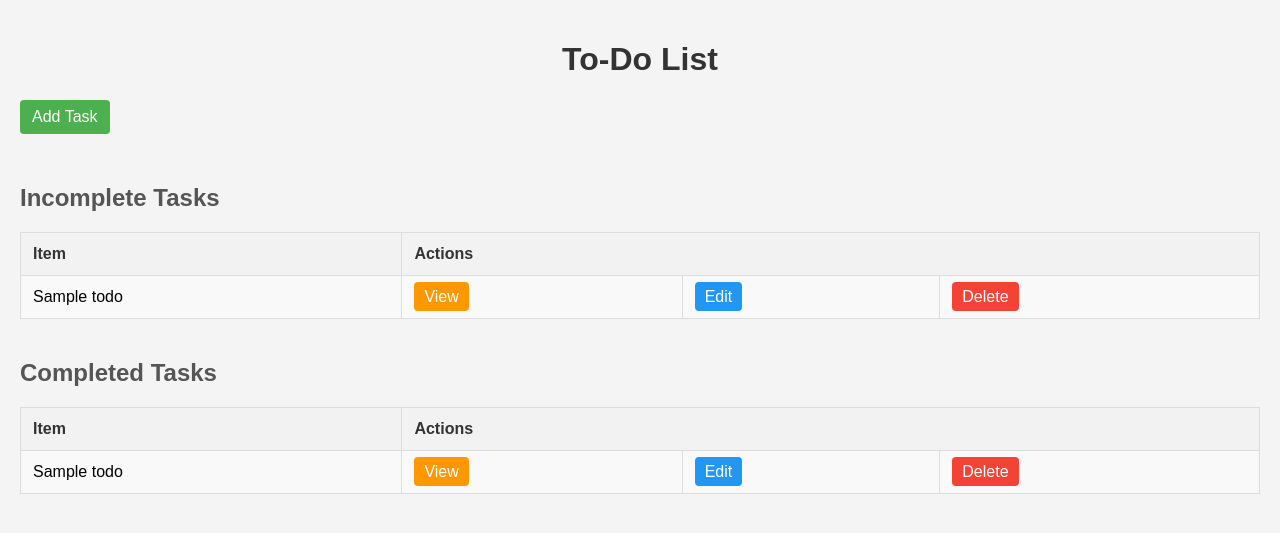
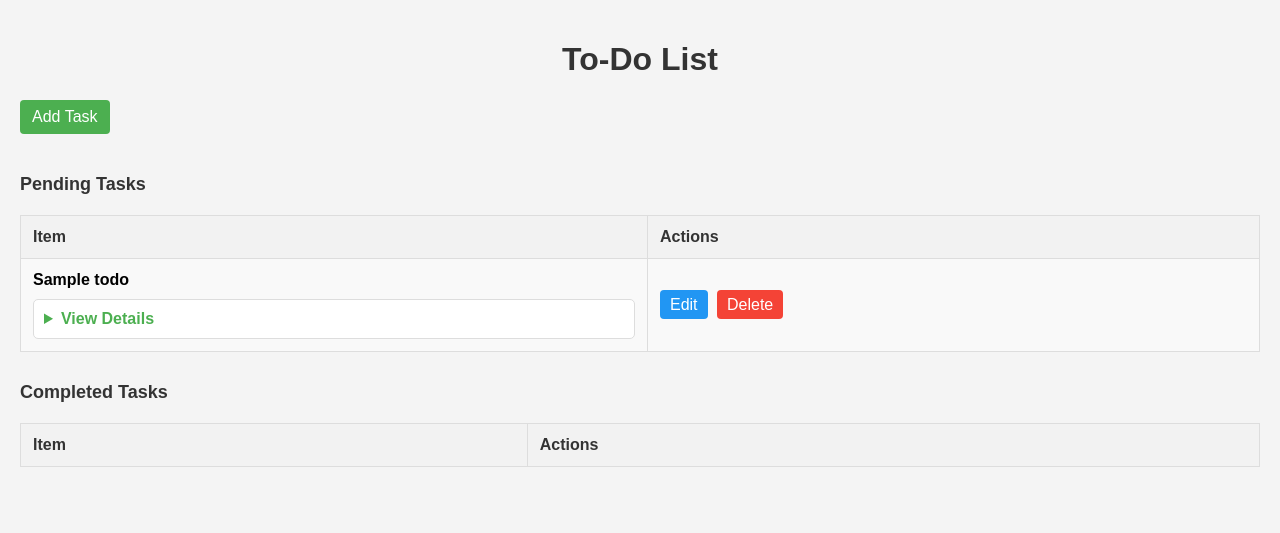
Before and after one commit to Bobbsterperson/TODO, a Django app: template TODOapp/templates/TODOapp/todo_list.html in a window 1280 px wide. Shown: the top 533 px of the page. Run offline with Django 3.2, Linux system fonts and the light colour scheme; the template is opened without the code that fills it: most values are stand-ins (such as "Sample title", 1, 10 or a date in 2020); lists and menus that the app fills with data are empty.

Commit message:
view detail is a dropdown instead of button

```diff
--- a/TODOapp/templates/TODOapp/todo_list.html
+++ b/TODOapp/templates/TODOapp/todo_list.html
@@ -71,10 +71,6 @@
             background-color: #f44336;
         }
 
-        td a.view {
-            background-color: #ff9800;
-        }
-
         .add-task {
             background-color: #4CAF50;
             margin-bottom: 10px;
@@ -87,9 +83,29 @@
             color: #999;
         }
 
-        .section-title {
-            margin-top: 40px;
-            color: #555;
+        details {
+            margin-top: 10px;
+            background-color: #fff;
+            padding: 10px;
+            border-radius: 5px;
+            border: 1px solid #ddd;
+        }
+
+        summary {
+            cursor: pointer;
+            font-weight: bold;
+            color: #4CAF50;
+        }
+
+        .details-content {
+            margin-top: 10px;
+            color: #666;
+        }
+
+        .section-header {
+            margin-top: 30px;
+            font-size: 18px;
+            color: #333;
         }
     </style>
 </head>
@@ -98,44 +114,70 @@
     <h1>To-Do List</h1>
     <a href="{% url 'task-create' %}" class="add-task">Add Task</a>
 
-    <!-- Incomplete Tasks -->
-    <h2 class="section-title">Incomplete Tasks</h2>
+    <!-- Not Completed Tasks Section -->
+    <h2 class="section-header">Pending Tasks</h2>
     <table>
         <tr>
             <th>Item</th>
-            <th colspan="3">Actions</th>
+            <th>Actions</th>
         </tr>
-        {% for TODO in incomplete_tasks %}
+        {% for TODO in todos %}
+        {% if not TODO.completed %}
         <tr>
-            <td>{{ TODO.title }}</td>
-            <td><a href="{% url 'task_detail' TODO.id %}" class="view">View</a></td>
-            <td><a href="{% url 'task-update' TODO.id %}" class="edit">Edit</a></td>
-            <td><a href="{% url 'task_confirm_delete' TODO.id %}" class="delete">Delete</a></td>
+            <td>
+                <strong>{{ TODO.title }}</strong>
+                <details>
+                    <summary>View Details</summary>
+                    <div class="details-content">
+                        <p><strong>Date:</strong> {{ TODO.created_at|date:"F j, Y, g:i a" }}</p>
+                        <p><strong>Notes:</strong> {{ TODO.Notes }}</p>
+                        <p><strong>Category:</strong> {{ TODO.category }}</p>
+                    </div>
+                </details>
+            </td>
+            <td>
+                <a href="{% url 'task-update' TODO.id %}" class="edit">Edit</a>
+                <a href="{% url 'task_confirm_delete' TODO.id %}" class="delete">Delete</a>
+            </td>
         </tr>
+        {% endif %}
         {% empty %}
         <tr>
-            <td colspan="4" class="no-items">No incomplete tasks</td>
+            <td colspan="2" class="no-items">No items in the list</td>
         </tr>
         {% endfor %}
     </table>
 
-    <!-- Completed Tasks -->
-    <h2 class="section-title">Completed Tasks</h2>
+    <!-- Completed Tasks Section -->
+    <h2 class="section-header">Completed Tasks</h2>
     <table>
         <tr>
             <th>Item</th>
-            <th colspan="3">Actions</th>
+            <th>Actions</th>
         </tr>
-        {% for TODO in completed_tasks %}
+        {% for TODO in todos %}
+        {% if TODO.completed %}
         <tr>
-            <td>{{ TODO.title }}</td>
-            <td><a href="{% url 'task_detail' TODO.id %}" class="view">View</a></td>
-            <td><a href="{% url 'task-update' TODO.id %}" class="edit">Edit</a></td>
-            <td><a href="{% url 'task_confirm_delete' TODO.id %}" class="delete">Delete</a></td>
+            <td>
+                <strong>{{ TODO.title }}</strong>
+                <details>
+                    <summary>View Details</summary>
+                    <div class="details-content">
+                        <p><strong>Date:</strong> {{ TODO.created_at|date:"F j, Y, g:i a" }}</p>
+                        <p><strong>Notes:</strong> {{ TODO.Notes }}</p>
+                        <p><strong>Category:</strong> {{ TODO.category }}</p>
+                    </div>
+                </details>
+            </td>
+            <td>
+                <a href="{% url 'task-update' TODO.id %}" class="edit">Edit</a>
+                <a href="{% url 'task_confirm_delete' TODO.id %}" class="delete">Delete</a>
+            </td>
         </tr>
+        {% endif %}
         {% empty %}
         <tr>
-            <td colspan="4" class="no-items">No completed tasks</td>
+            <td colspan="2" class="no-items">No completed tasks</td>
         </tr>
         {% endfor %}
     </table>
```
